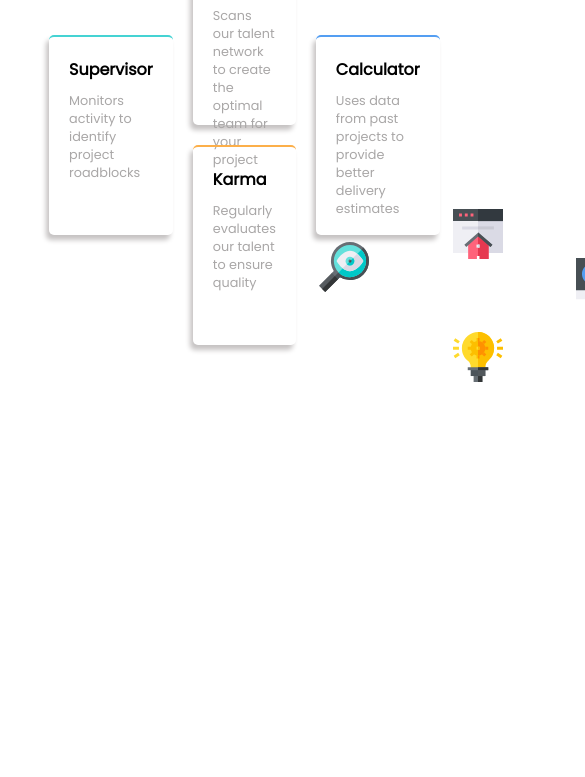
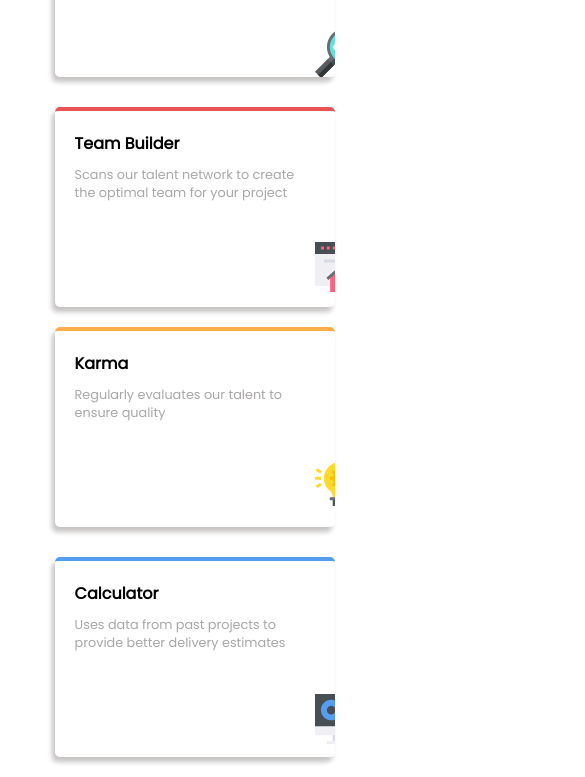
Before and after one commit to LuminousIT/Lumi-Frontendmentors, a plain HTML site: page four-card-feature/index.html in a window 390 px wide. Shown: the part 275-1052 px from the top of the page, 585 px wide, since content can reach past the window. Before the commit the page ends 844 px from the top, so only its background shows below. Drawn offline with Linux system fonts and the light colour scheme.

Commit message:
responsive

```diff
--- a/four-card-feature/css/style.css
+++ b/four-card-feature/css/style.css
@@ -44,6 +44,7 @@ body {
 .box {
     height: 200px;
     border-radius: 5px;
+    overflow: hidden;
     /* margin: 10px; */
     /* border: 1px solid black; */
 }
@@ -79,39 +80,70 @@ body {
 }
 
 .first {
-    border-top: 2px solid hsl(180, 62%, 55%);
+    border-top: 4px solid hsl(180, 62%, 55%);
 }
 .first img {
     position: relative;
-    top: 60px;
-    left: 250px;
+    top: 3.5em;
+    left: 15em;
 }
 
 .second {
-    border-top: 2px solid hsl(0, 78%, 62%);
+    border-top: 4px solid hsl(0, 78%, 62%);
 }
 
 .second img, .third img {
     position: relative;
-    top: 40px;
-    left: 240px;
+    top: 2.5em;
+    left: 15em;
 }
 
 .third {
-    border-top: 2px solid hsl(34, 97%, 64%);
+    border-top: 4px solid hsl(34, 97%, 64%);
 }
 
 .fourth {
-    border-top: 2px solid hsl(212, 86%, 64%);
+    border-top: 4px solid hsl(212, 86%, 64%);
 }
 
 .fourth img {
     position: relative;
-    top: 40px;
-    left: 240px;
+    top: 2.6em;
+    left: 15em;
 }
 
 .mid-col {
     display: flex;
     flex-direction: column;
 }
+
+@media screen and (max-width: 600px) {
+    .container {
+        margin: 10px auto;
+        width: 90%;
+    }
+     .top, .powered {
+        font-size: 1.3em;
+    }
+
+    .header p {
+        font-size: .7em;
+    }
+
+    .main-row {
+        display: flex;
+        flex-direction: column;
+        /* justify-content: space-between;
+        align-items: center; */
+    }
+
+    .first, .mid-col, .fourth {
+        width: 80%;
+        margin: 10px;
+    }
+
+    .second, .third {
+        width: 100%;
+        margin: 10px 0;
+    }
+}
```
